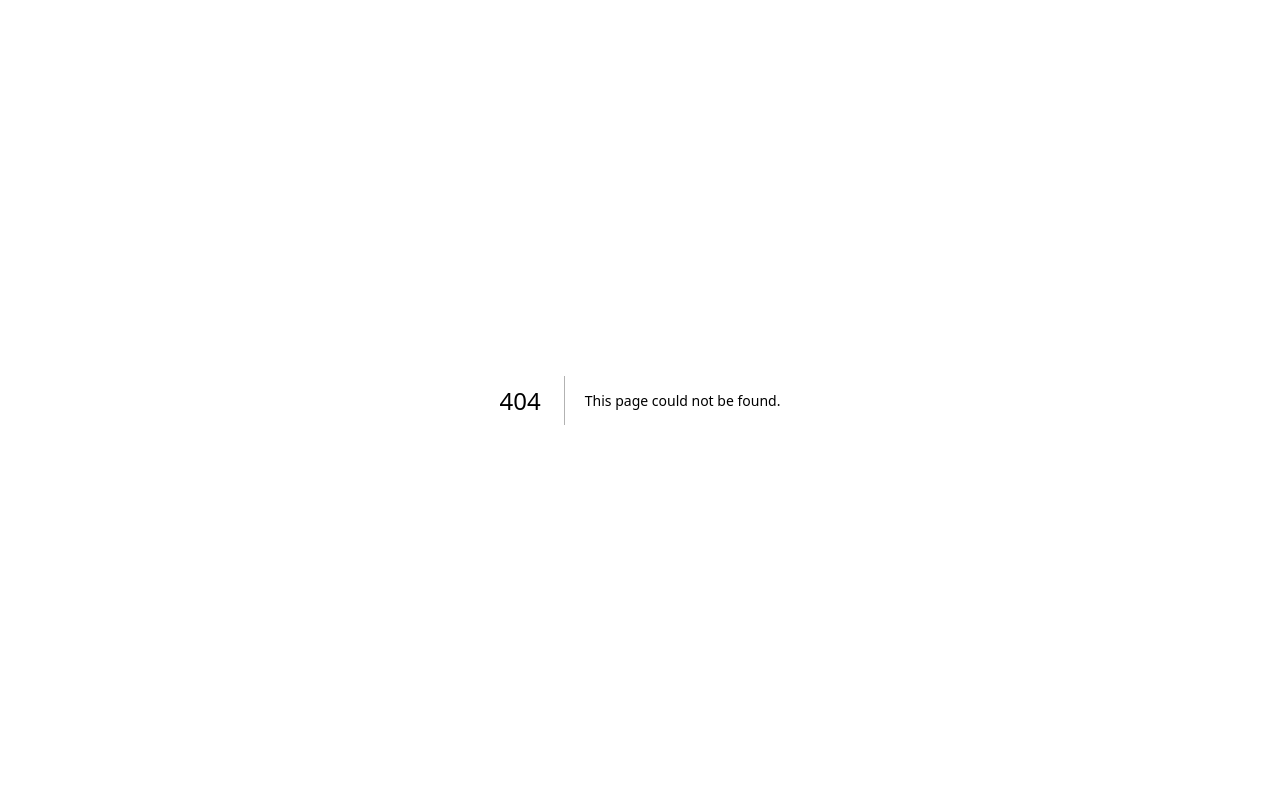
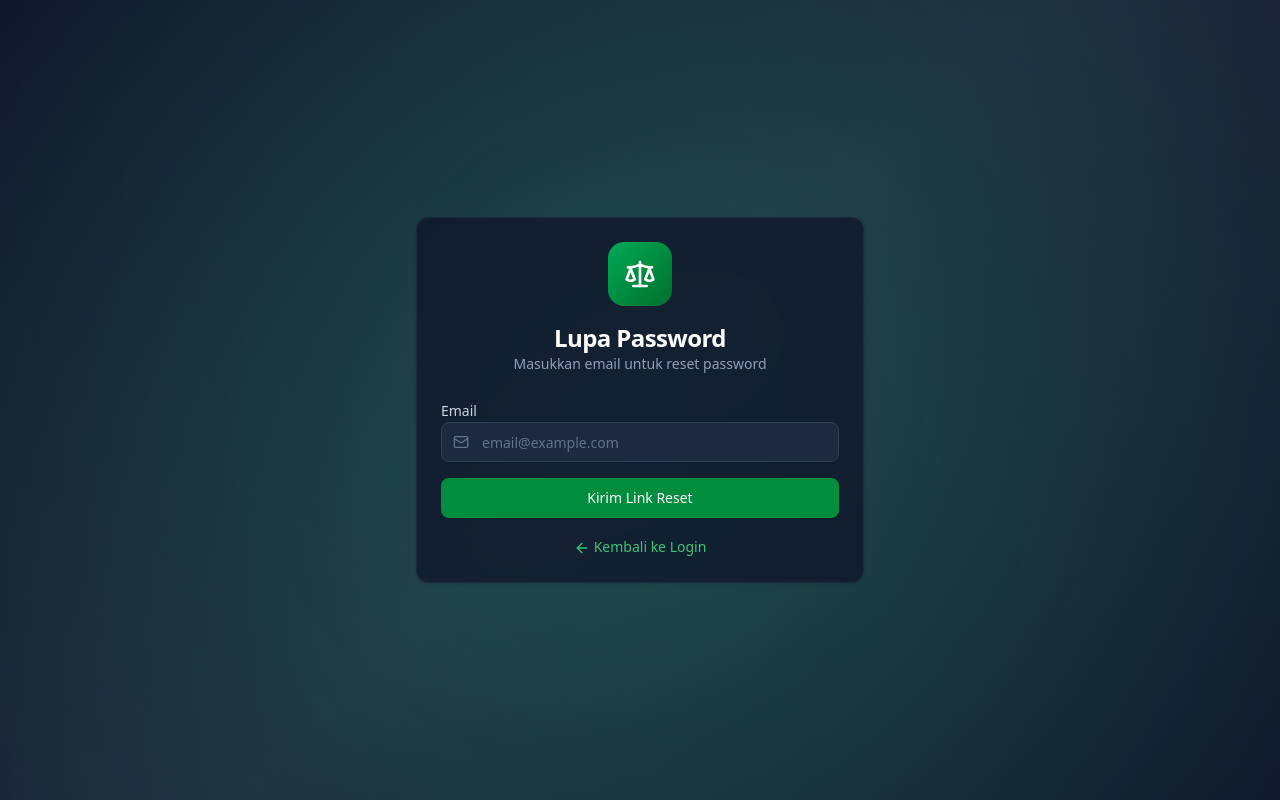
Before and after one commit to pendtiumpraz/notaris-system, a Next.js app: page /forgot-password in a window 1280 px wide. Before the commit this address had no page. Built offline with nearby package versions, Linux system fonts and the light colour scheme.

Commit message:
fix login

```diff
--- /dev/null
+++ b/src/app/(auth)/forgot-password/page.tsx
@@ -0,0 +1,101 @@
+'use client';
+
+import { useState } from 'react';
+import Link from 'next/link';
+import { Scale, Mail, ArrowLeft, Loader2, CheckCircle } from 'lucide-react';
+import { Button } from '@/components/ui/button';
+import { Input } from '@/components/ui/input';
+import { Label } from '@/components/ui/label';
+import { Card, CardContent, CardDescription, CardHeader, CardTitle } from '@/components/ui/card';
+
+export default function ForgotPasswordPage() {
+  const [email, setEmail] = useState('');
+  const [isLoading, setIsLoading] = useState(false);
+  const [isSubmitted, setIsSubmitted] = useState(false);
+
+  const handleSubmit = async (e: React.FormEvent) => {
+    e.preventDefault();
+    setIsLoading(true);
+
+    // Simulate API call
+    await new Promise((resolve) => setTimeout(resolve, 1500));
+
+    setIsLoading(false);
+    setIsSubmitted(true);
+  };
+
+  return (
+    <Card className="border-slate-800 bg-slate-900/80 backdrop-blur-xl">
+      <CardHeader className="text-center space-y-4">
+        <div className="mx-auto">
+          <div className="w-16 h-16 rounded-2xl bg-gradient-to-br from-emerald-500 to-emerald-700 flex items-center justify-center">
+            <Scale className="w-8 h-8 text-white" />
+          </div>
+        </div>
+        <div>
+          <CardTitle className="text-2xl font-bold text-white">Lupa Password</CardTitle>
+          <CardDescription className="text-slate-400">
+            {isSubmitted
+              ? 'Cek email Anda untuk instruksi reset password'
+              : 'Masukkan email untuk reset password'}
+          </CardDescription>
+        </div>
+      </CardHeader>
+
+      <CardContent className="space-y-6">
+        {isSubmitted ? (
+          <div className="text-center space-y-4">
+            <div className="w-16 h-16 rounded-full bg-emerald-500/20 flex items-center justify-center mx-auto">
+              <CheckCircle className="w-8 h-8 text-emerald-400" />
+            </div>
+            <p className="text-slate-300">
+              Jika email <span className="text-emerald-400">{email}</span> terdaftar, Anda akan
+              menerima link untuk reset password.
+            </p>
+            <Button asChild variant="outline" className="border-slate-700">
+              <Link href="/login">
+                <ArrowLeft className="w-4 h-4 mr-2" />
+                Kembali ke Login
+              </Link>
+            </Button>
+          </div>
+        ) : (
+          <form onSubmit={handleSubmit} className="space-y-4">
+            <div className="space-y-2">
+              <Label htmlFor="email" className="text-slate-300">
+                Email
+              </Label>
+              <div className="relative">
+                <Mail className="absolute left-3 top-1/2 -translate-y-1/2 w-4 h-4 text-slate-500" />
+                <Input
+                  id="email"
+                  type="email"
+                  placeholder="email@example.com"
+                  value={email}
+                  onChange={(e) => setEmail(e.target.value)}
+                  className="pl-10 bg-slate-800 border-slate-700 text-white placeholder:text-slate-500"
+                  required
+                />
+              </div>
+            </div>
+
+            <Button
+              type="submit"
+              className="w-full bg-emerald-600 hover:bg-emerald-700"
+              disabled={isLoading}
+            >
+              {isLoading ? <Loader2 className="w-4 h-4 animate-spin" /> : 'Kirim Link Reset'}
+            </Button>
+
+            <div className="text-center">
+              <Link href="/login" className="text-sm text-emerald-400 hover:text-emerald-300">
+                <ArrowLeft className="w-4 h-4 inline mr-1" />
+                Kembali ke Login
+              </Link>
+            </div>
+          </form>
+        )}
+      </CardContent>
+    </Card>
+  );
+}
--- a/src/app/(auth)/login/page.tsx
+++ b/src/app/(auth)/login/page.tsx
@@ -31,6 +31,7 @@ function LoginForm() {
       const result = await signIn('credentials', {
         email,
         password,
+        callbackUrl,
         redirect: false,
       });
 
@@ -38,7 +39,8 @@ function LoginForm() {
         setError('Email atau password salah');
         setIsLoading(false);
       } else if (result?.ok) {
-        window.location.href = callbackUrl;
+        router.refresh();
+        router.push(callbackUrl);
       }
     } catch {
       setError('Terjadi kesalahan. Silakan coba lagi.');
--- a/src/lib/auth.ts
+++ b/src/lib/auth.ts
@@ -128,4 +128,5 @@ export const { handlers, auth, signIn, signOut } = NextAuth({
   session: {
     strategy: 'jwt',
   },
+  trustHost: true,
 });
```
